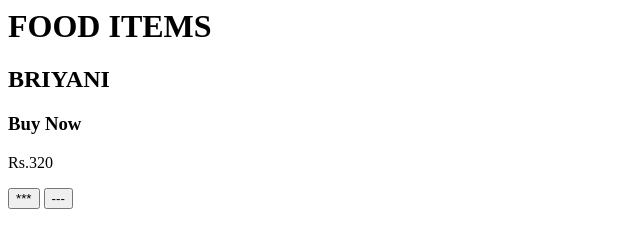
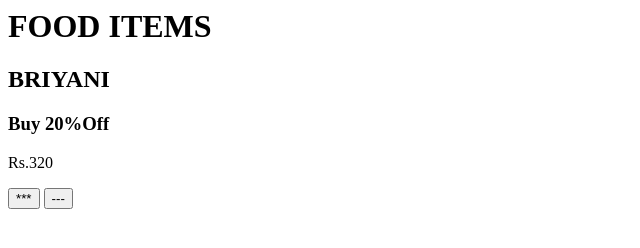
Before and after one commit to re-gu/PRO2, a plain HTML site: page index.html in a window 1280 px wide. Shown: the full height of the page, 0-640 px from the left. Drawn offline with Linux system fonts and the light colour scheme.

Commit message:
Update index on main - A3

```diff
--- a/index.html
+++ b/index.html
@@ -1,6 +1,6 @@
 <h1>FOOD ITEMS</h1>
 <h2>BRIYANI</h2>
-<h3>Buy Now</h3>
+<h3>Buy 20%Off</h3>
 <p>Rs.320</p>
 
 <button>***</button>
```
